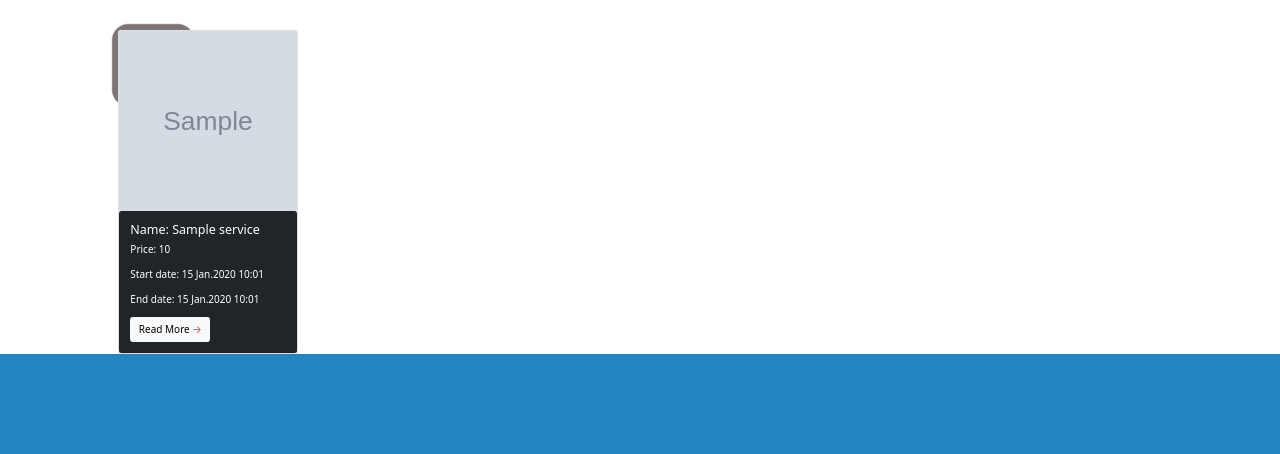
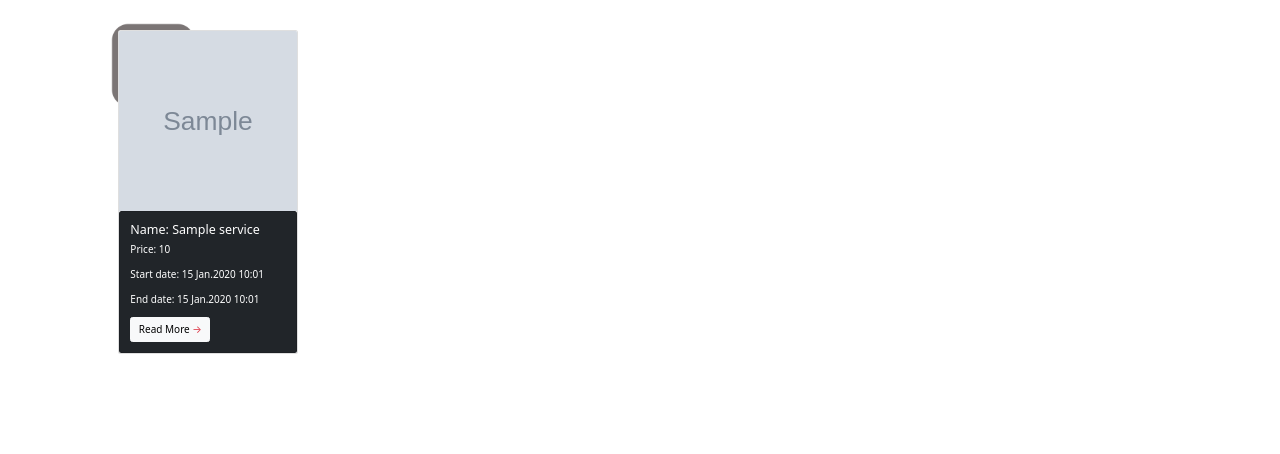
Before and after one commit to FloKuersten/Codefactory-Groupproject, a Symfony app: template templates/static/index.html.twig in a window 1280 px wide. Shown: the top 454 px of the page. Run offline with Twig, Linux system fonts and the light colour scheme; the template is opened without the code that fills it: most values are stand-ins (such as "Sample title", 1, 10 or a date in 2020); grey boxes marked "Sample" are stand-in pictures; some libraries are stand-ins or nearby versions.

Commit message:
static css

```diff
--- /dev/null
+++ b/public/CSS/static.css
@@ -0,0 +1,3 @@
+* {
+    background-color: var(--main-bg-color);
+}
--- a/templates/static/index.html.twig
+++ b/templates/static/index.html.twig
@@ -2,7 +2,7 @@
 
 {% block title %}Hello StaticController!{% endblock %}
 {% block stylesheets %}
-<link rel="stylesheet" href="{{ asset('CSS/contact.css') }}">
+<link rel="stylesheet" href="{{ asset('../../public/CSS/static.css') }}">
 {% endblock %}
 {% block body %}
 {% for value in service %}
```
